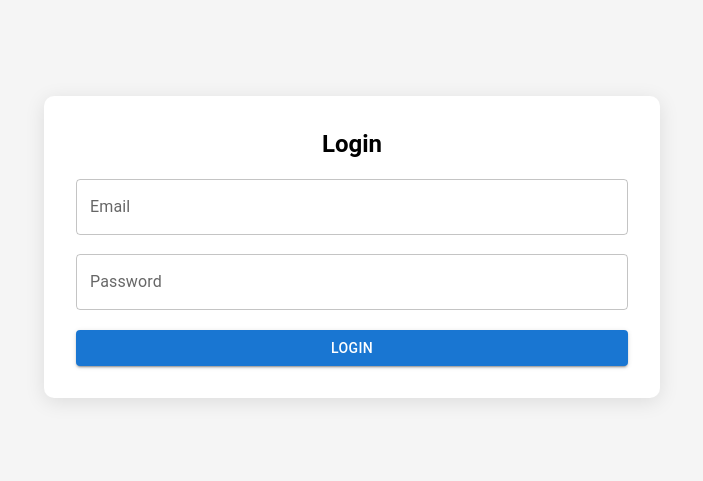
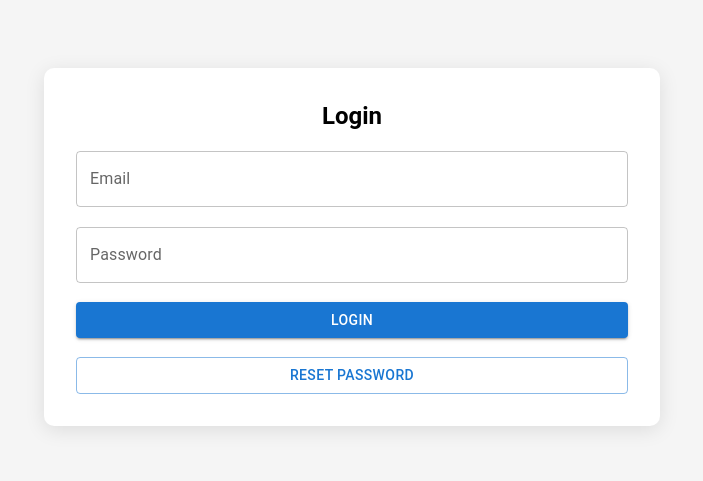
Before and after one commit to INV-Alwin/react-django-school-mgmt-app, a React (Vite) app in the folder frontend/: page /login in a window 1280 px wide. Shown: the part 177-658 px from the top of the page, without its empty margins (320-1023 px from the left). Built offline with nearby package versions, Linux system fonts and the light colour scheme; no server answers.

Commit message:
Password Functionality in Login Page

```diff
--- a/frontend/src/pages/LoginPage.jsx
+++ b/frontend/src/pages/LoginPage.jsx
@@ -45,6 +45,12 @@ const LoginPage = () => {
         <Button variant="contained" color="primary" type="submit">
           Login
         </Button>
+        <Button
+          variant="outlined"
+          onClick={() => window.location.href = 'http://127.0.0.1:8000/password-reset/'}
+        >
+          Reset Password
+        </Button>
       </form>
     </AuthLayout>
   );
```
